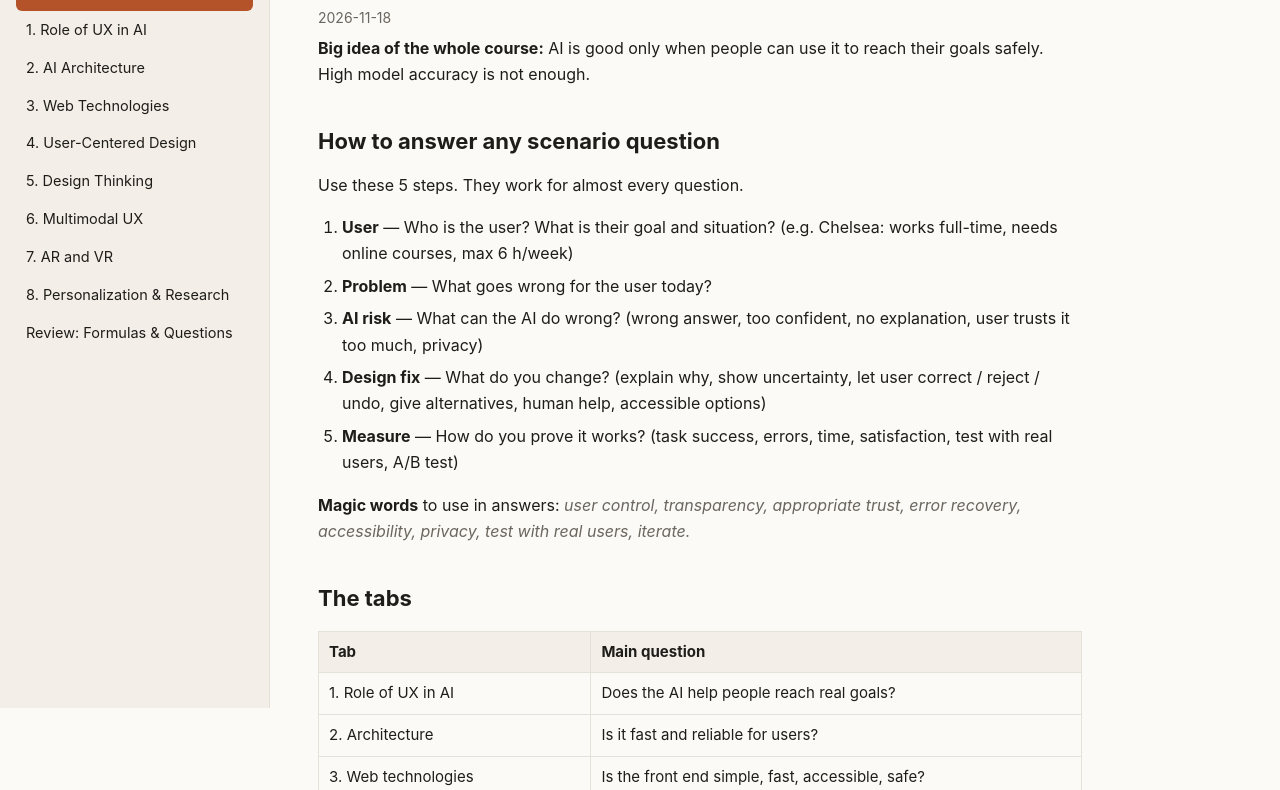
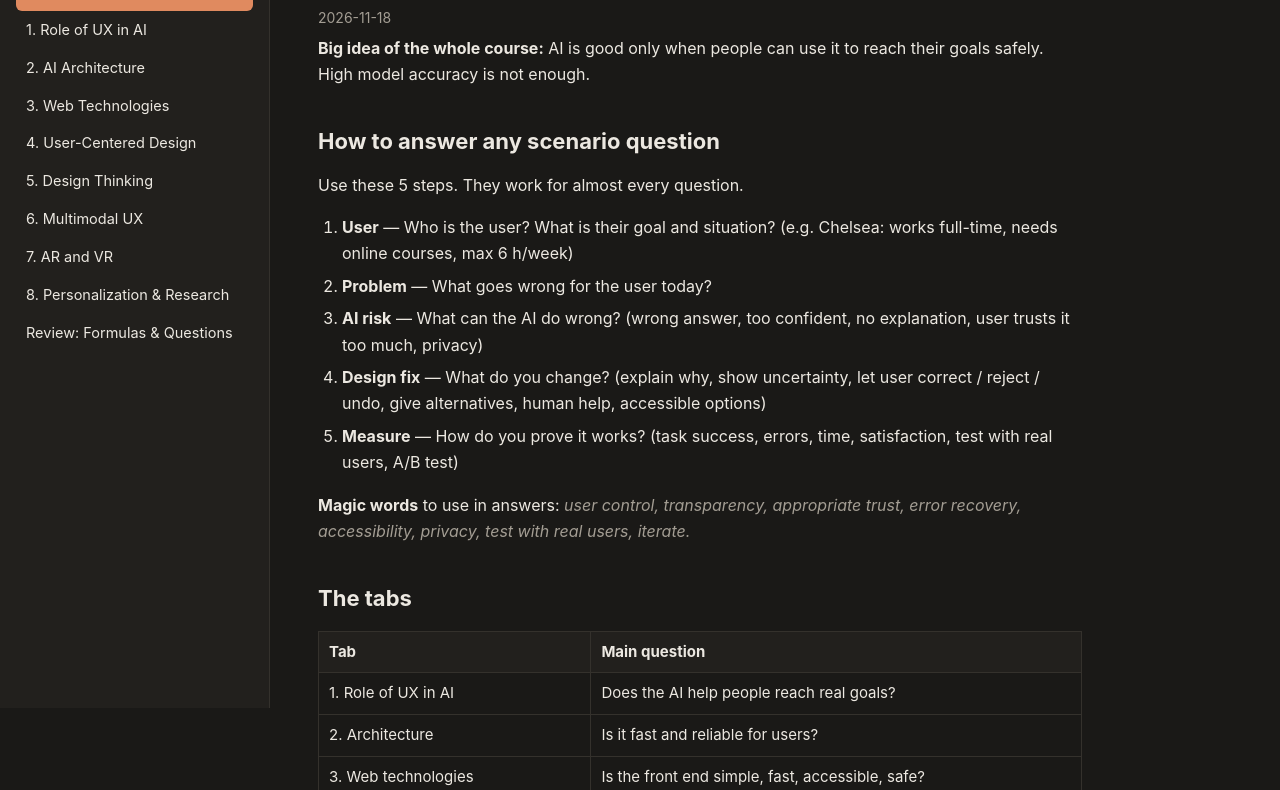
Before and after one commit to navidshad/ux-in-ai-handbook, a plain HTML site: page index.html in a window 1280 px wide. Shown: the part 92-882 px from the top of the page. Drawn offline with Linux system fonts and the light colour scheme.

Commit message:
Dark theme by default
Co-Authored-By: Claude Opus 5.5 <noreply@anthropic.com>
Claude-Session: https://claude.ai/code/session_01VSEQ3iTToRFyXoqs8KjyyP

```diff
--- a/index.html
+++ b/index.html
@@ -6,8 +6,7 @@
 <meta name="disabled-adaptations" content="watch">
 <title>UX in AI Solutions — Exam Handbook</title>
 <style>
-:root{--bg:#fbfaf7;--fg:#1f1d1a;--muted:#6b665e;--line:#e6e1d8;--accent:#b4532a;--side:#f3efe8}
-@media (prefers-color-scheme:dark){:root{--bg:#1a1917;--fg:#ece8e1;--muted:#a39d93;--line:#34312c;--accent:#e08a5f;--side:#22201d}}
+:root{color-scheme:dark;--bg:#1a1917;--fg:#ece8e1;--muted:#a39d93;--line:#34312c;--accent:#e08a5f;--side:#22201d}
 *{box-sizing:border-box}
 body{margin:0;background:var(--bg);color:var(--fg);font:16px/1.65 -apple-system,BlinkMacSystemFont,"Segoe UI",Roboto,Helvetica,Arial,sans-serif}
 .wrap{display:flex;min-height:100vh}
```
